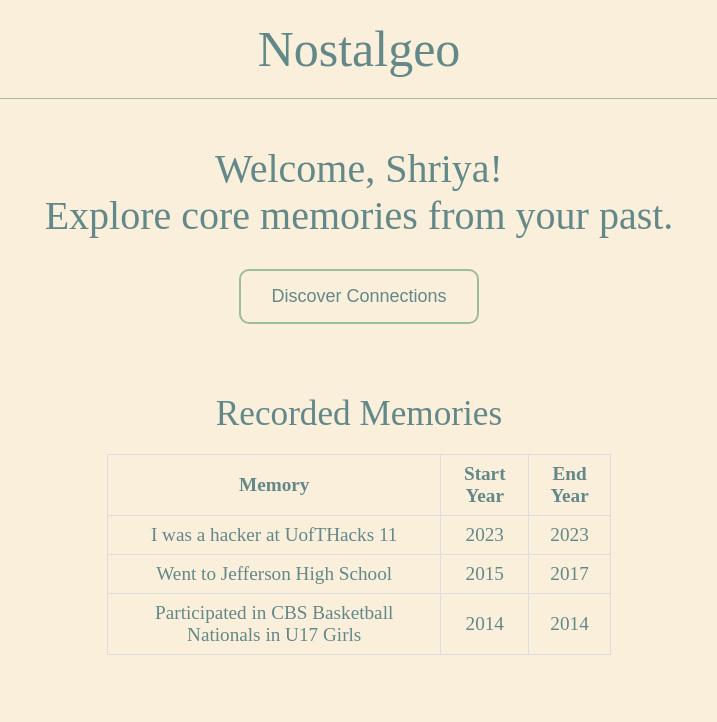
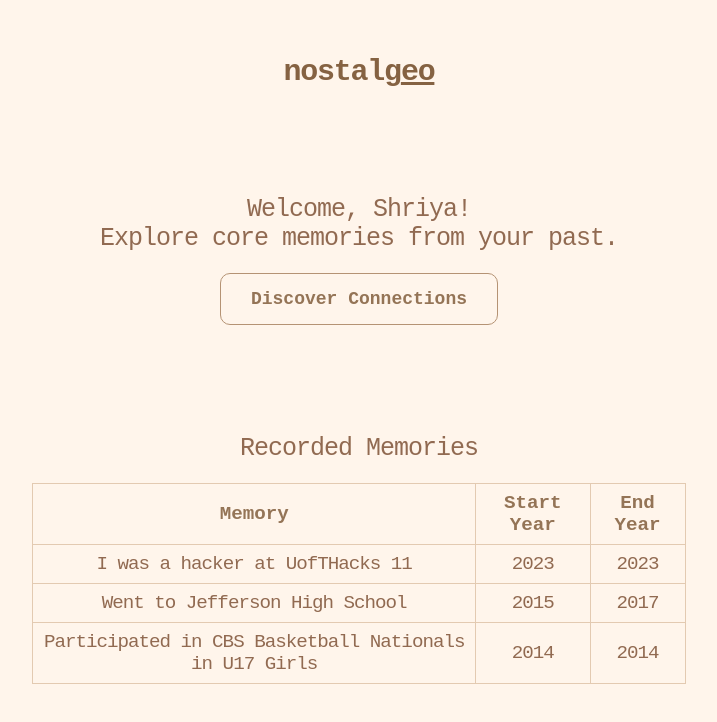
Before and after one commit to EeshitaDayani/Nostalgeo, a Next.js app: page / in a window 1280 px wide. Shown: the top 722 px of the page, without its empty margins (281-998 px from the left). Built offline with nearby package versions, Linux system fonts and the light colour scheme.

Commit message:
Changed layout, spacing and color scheme

```diff
--- a/pages/index.tsx
+++ b/pages/index.tsx
@@ -39,9 +39,9 @@ export default function Home() {
         <meta name="viewport" content="width=device-width, initial-scale=1" />
       </Head>
       <main className={styles.container}>
-        <div className={styles.title}>Nostalgeo</div>
+        <div className={styles.title}>nostalg<u>eo</u></div>
         <div className={styles.heading}>
-          Welcome, Shriya! <br /> Explore core memories from your past.
+        <br /><br />Welcome, Shriya! <br /> Explore core memories from your past.
         </div>
         <button className={styles.custombutton} onClick={handleCheckButton}>
           Discover Connections
@@ -49,9 +49,10 @@ export default function Home() {
         <div className={styles.result}>
           {buttonClicked && result ? (
             <div>
+              Connection found!
               <div
                 className={styles.resultText}
-              >{`Connection found! ${result.matchedUserName} shares a similar memory: ${result.matchedMemory}`}</div>
+              >{`${result.matchedUserName} shares a similar memory: ${result.matchedMemory}`}</div>
               <button
                 className={styles.custombutton}
                 onClick={() => Router.push("/chat")}
@@ -67,7 +68,7 @@ export default function Home() {
           ) : null}
         </div>
         <div className={styles.tableContainer}>
-          <div className={styles.memoryTitle}>Recorded Memories</div>
+          <div className={styles.memoryTitle}><br />Recorded Memories</div>
           <table className={styles.memoryTable}>
             <thead>
               <tr>
--- a/styles/Chat.module.css
+++ b/styles/Chat.module.css
@@ -1,38 +1,41 @@
 .container {
   display: flex;
+  font-family: 'Courier New', Courier, monospace;
   justify-content: space-between;
   height: 80vh;
-  background-color: #f9efdb;
-  color: #638889;
-  border: 2px solid #9dbc98;
+  background-color: #fff5eb;
+  color: #947456;
+  border: 2px solid #e3cab1;
   border-radius: 30px;
   margin: 30px 70px 70px 70px;
 }
 
 .custombutton {
-  background-color: #F9EFDB;
-  color: #638889;
+  background-color: #fff5eb;
+  font-family: 'Courier New', Courier, monospace;
+  color: #947456;
   cursor: pointer;
   font-size: 20px;
   border: 0px;
-  border-bottom: 1px solid #638889;
+  border-bottom: 1px solid #e3cab1;
   margin: 30px 0px 0px 80px;
 }
 
 .startMsg {
-  font-size: larger;
-  padding: 250px;
+  color: #b5997d;
+  padding: 280px;
+  font-weight: 600;
 }
 
 .contacts {
   flex: 1;
   padding: 20px;
-  border-right: 1px solid #ccc;
+  border-right: 1px solid #e3cab1;
   font-size: larger;
 }
 
 .contacts h2 {
-  margin-bottom: 10px;
+  margin-bottom: 25px;
 }
 
 .contacts ul {
@@ -45,7 +48,7 @@
   padding: 10px;
   cursor: pointer;
   margin-bottom: 5px;
-  border-bottom: 2px solid #ccc;
+  border-bottom: 2px solid #e3cab1;
 }
 
 .chat {
@@ -61,7 +64,7 @@
 }
 
 .messages {
-  max-height: 400px;
+  max-height: 700px;
   overflow-y: auto;
   display: flex;
   flex-direction: column;
@@ -72,8 +75,8 @@
   padding: 10px;
   margin-bottom: 7px;
   border-radius: 15px 15px 15px 0px;
-  border: 2px solid #9dbc98;
-  max-width: 200px;
+  border: 2px solid #e3cab1;
+  max-width: 300px;
 }
 
 .messageSent {
@@ -81,7 +84,7 @@
   padding: 10px;
   margin-bottom: 7px;
   border-radius: 15px 15px 0px 15px;
-  border: 2px solid #9dbc98;
+  border: 2px solid #b5997d;
   max-width: 200px;
 }
 
@@ -93,24 +96,25 @@
 }
 
 .messageInput input {
-  background-color: #f8f2e7;
+  background-color: #fff5eb;
+  font-family: 'Courier New', Courier, monospace;
   border: transparent;
   outline: 0;
   border-radius: 7px;
-  border: 2px solid #9dbc98;
+  border: 2px solid #e3cab1;
   font-size: large;
   min-width: 200px;
-  color: #638889;
-  padding: 4px;
+  color: #947456;
+  padding: 10px;
   flex: 1;
 }
 
 .messageInput button {
   padding: 10px;
   margin-left: 10px;
-  background-color: #4caf50;
-  color: #fff;
+  background-color: #947456;
+  color: #fff5eb;
   border: none;
-  border-radius: 5px;
+  border-radius: 20px;
   cursor: pointer;
 }
--- a/styles/Home.module.css
+++ b/styles/Home.module.css
@@ -1,47 +1,54 @@
 .container {
   display: flex;
+  font-family: 'Courier New', Courier, monospace;
+  letter-spacing: -1px;
   flex-direction: column;
   justify-content: center;
   align-items: center;
   height: 100vh;
-  background-color: #F9EFDB;
-  color: #638889;
+  background-color: #fff5eb;
+  color: #916a51;
 }
 
 .title {
   text-align: center;
-  font-size: 50px;
+  letter-spacing: -1.25px;
+  font-size: 30px;
+  font-weight: bolder;
   position: fixed;
   top: 0;
   left: 0;
   right: 0;
-  color: #638889;
+  margin-top: 35px;
+  color: #856242;
   padding: 20px;
   z-index: 10;
-  border-bottom: 1px solid #9DBC98;
 }
 
 .heading {
+  margin-top: 20px;
   text-align: center;
-  font-size: 40px;
-  margin-bottom: 30px;
+  font-size: 25px;
+  margin-bottom: 20px;
 }
 
 .custombutton {
   padding: 15px 30px;
-  background-color: #F9EFDB;
-  color: #638889;
-  border: 2px solid #9DBC98;
+  font-family: 'Courier New', Courier, monospace;
+  background-color: #fff5eb;
+  color: #947456;
+  border: 1.75px solid #b59374;
   border-radius: 10px;
   cursor: pointer;
   font-size: 18px;
+  font-weight: bolder;
   margin-bottom: 30px;
 }
 
 .result {
   text-align: center;
-  font-size: 30px;
-  margin-top: 20px;
+  font-size: 24px;
+  margin-top: 30px;
 }
 
 .resultText {
@@ -61,14 +68,24 @@
   border-collapse: collapse;
 }
 
-.memoryTable th, .memoryTable td {
-  border: 1px solid #ddd;
+.memoryTable td {
+  border: 1px solid #e3cab1;
   padding: 8px;
   text-align: center;
   font-size: larger;
 }
 
+.memoryTable th {
+  border: 1px solid #e3cab1;
+  color: #947456;
+  padding: 8px;
+  letter-spacing: 0px;
+  text-align: center;
+  font-size: larger;
+}
+
 .memoryTitle {
-  font-size: 2.2rem; /* Adjust as needed */
+  font-size: 25px; /* Adjust as needed */
   margin-bottom: 10px; /* Adjust as needed */
+  font-weight: 400;
 }
--- a/styles/globals.css
+++ b/styles/globals.css
@@ -7,7 +7,7 @@ body {
     justify-content: center;
     height: 100%;
     width: 100%;
-    background-color: #F9EFDB;
+    background-color: #fff5eb;
   }
 
   #__next {
```
